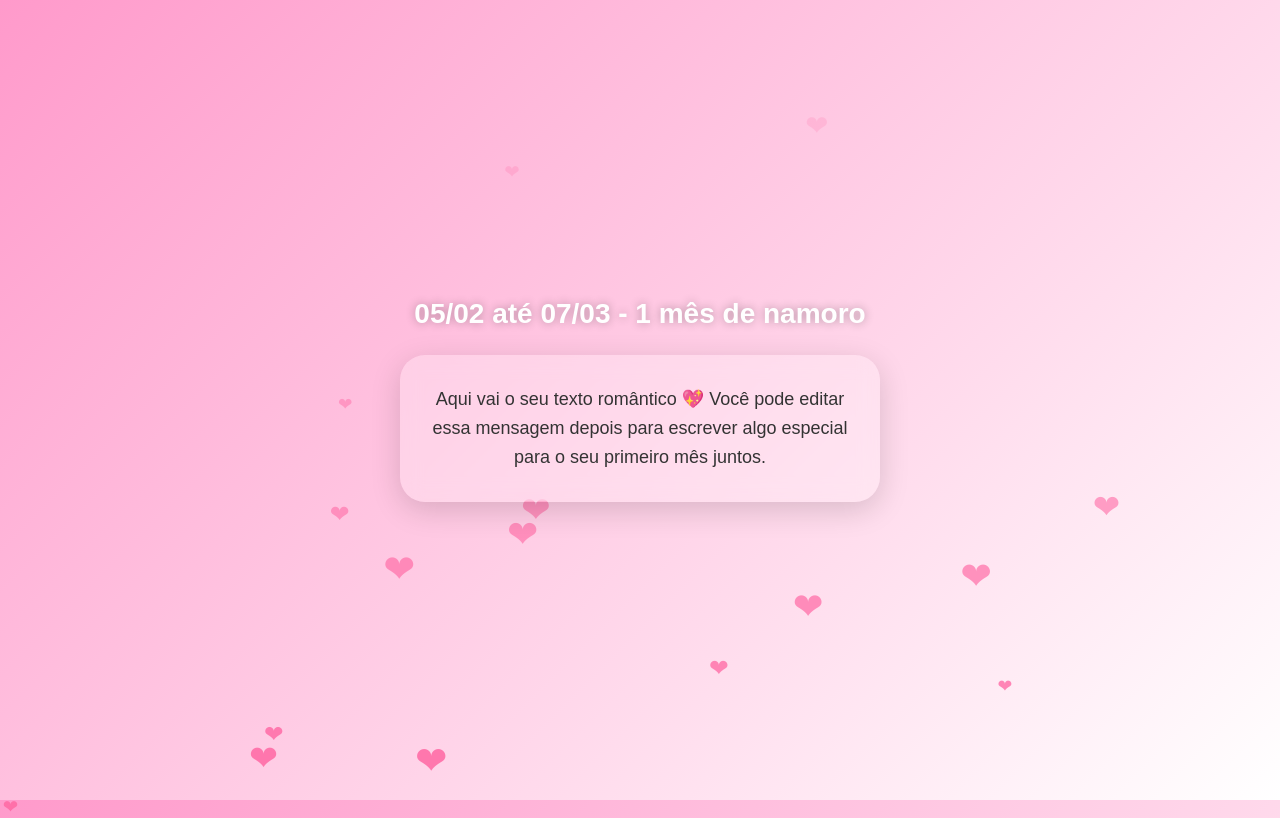
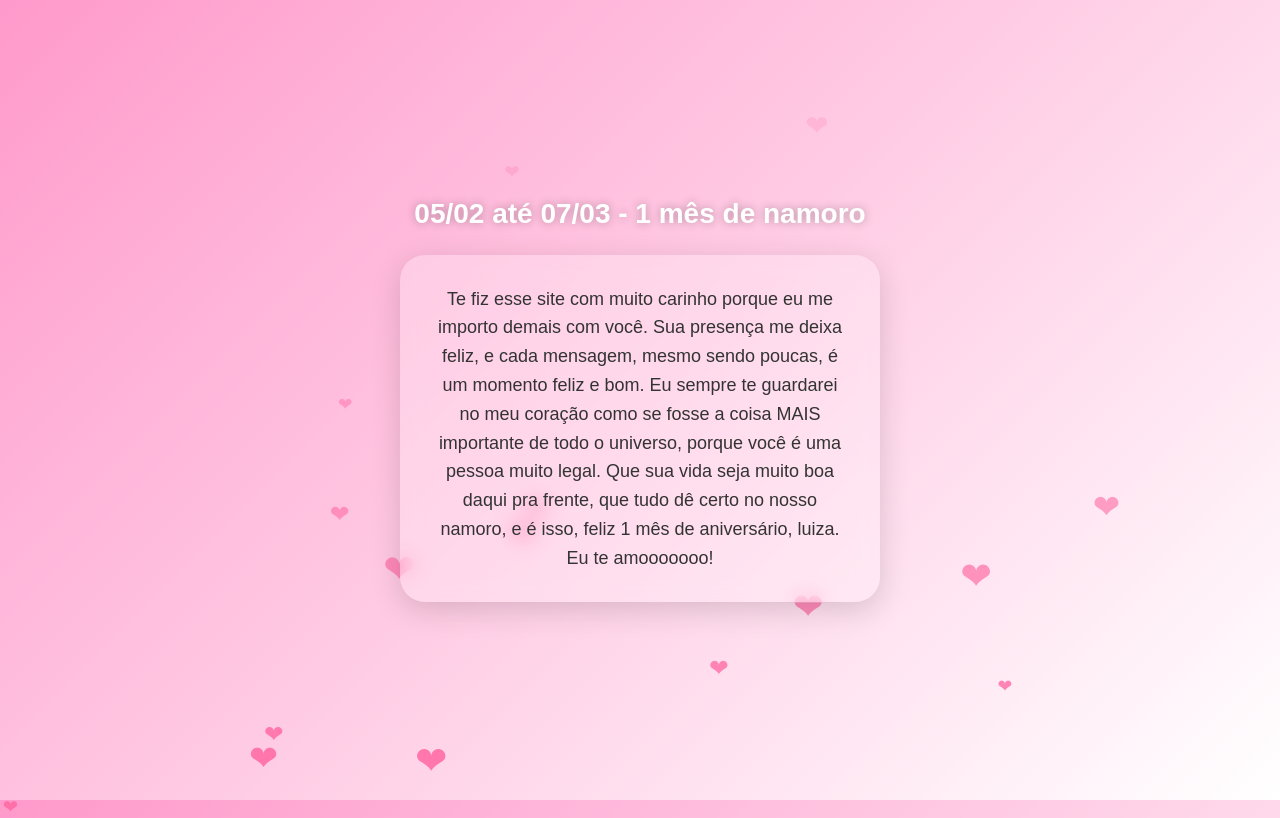
Before and after one commit to osalvaontop/site2, a plain HTML site: page index.html in a window 1280 px wide. Drawn offline with Linux system fonts and the light colour scheme.

Commit message:
Update index.html

```diff
--- a/index.html
+++ b/index.html
@@ -86,10 +86,7 @@ body{
 <div class="caixa">
 <div class="texto">
 
-Aqui vai o seu texto romântico 💖
-
-Você pode editar essa mensagem depois para escrever
-algo especial para o seu primeiro mês juntos.
+Te fiz esse site com muito carinho porque eu me importo demais com você. Sua presença me deixa feliz, e cada mensagem, mesmo sendo poucas, é um momento feliz e bom. Eu sempre te guardarei no meu coração como se fosse a coisa MAIS importante de todo o universo, porque você é uma pessoa muito legal. Que sua vida seja muito boa daqui pra frente, que tudo dê certo no nosso namoro, e é isso, feliz 1 mês de aniversário, luiza. Eu te amooooooo!
 
 </div>
 </div>
```
